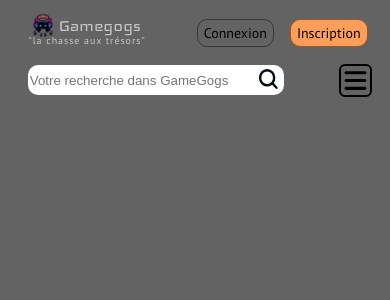
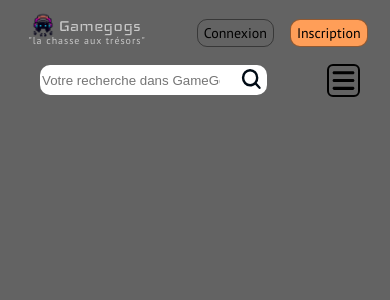
Before and after one commit to tbressel/gamegogs, a Next.js app: page / in a window 390 px wide. Shown: the top 300 px of the page. Built offline with nearby package versions, Linux system fonts and the light colour scheme.

Commit message:
Responsive header fixed

```diff
--- a/app/styles/components/headerv1.module.scss
+++ b/app/styles/components/headerv1.module.scss
@@ -18,12 +18,13 @@
     .header__bottomcontainer {
         display: flex;
         flex-direction: row;
-        justify-content: space-around;
+        justify-content: center;
 
 
         .burger {
             margin-top: auto;
             margin-bottom: auto;
+            margin-left: 50px;
             border: 2px solid black;
             border-radius: 6px;
             padding: 2px;
--- a/app/styles/components/searchbarv1.module.scss
+++ b/app/styles/components/searchbarv1.module.scss
@@ -4,11 +4,10 @@
 .searchbar {
     display: flex;
     flex-direction: row;
-    justify-content: left;
     margin: 10px 10px 10px 0px;
     input {
         height: 30px;
-        width: 14rem;
+        width: 50vw;
         border: none;
         border-radius: 10px 0px 0px 10px;
         background-color: $clr__whiteFF;
```
